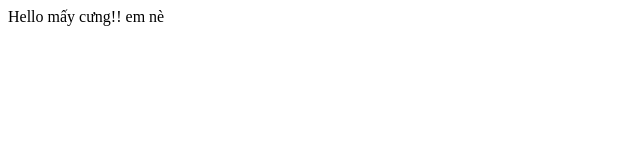
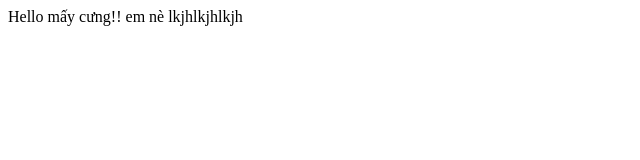
Before and after one commit to HulkBetii/TH1, a plain HTML site: page index.html in a window 1280 px wide. Shown: the whole page, without its empty margins (0-640 px from the left). Drawn offline with Linux system fonts and the light colour scheme.

Commit message:
Update index.html

```diff
--- a/index.html
+++ b/index.html
@@ -8,5 +8,6 @@
 <body>
     Hello mấy cưng!!
     em nè
+    lkjhlkjhlkjh
 </body>
 </html>
```
